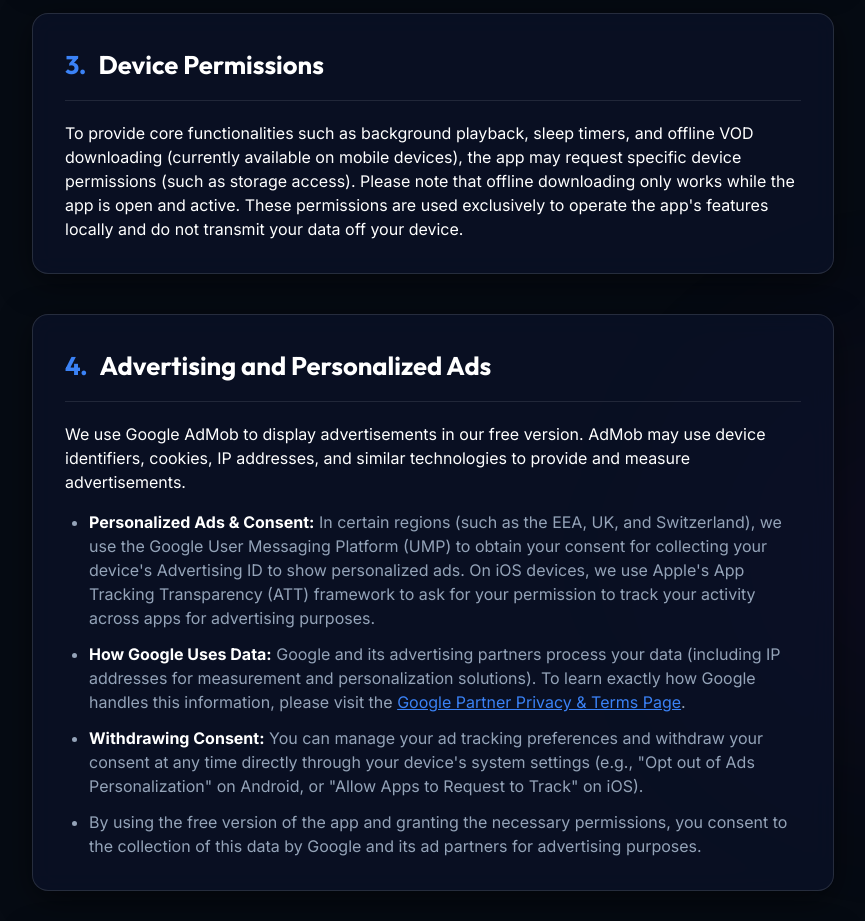
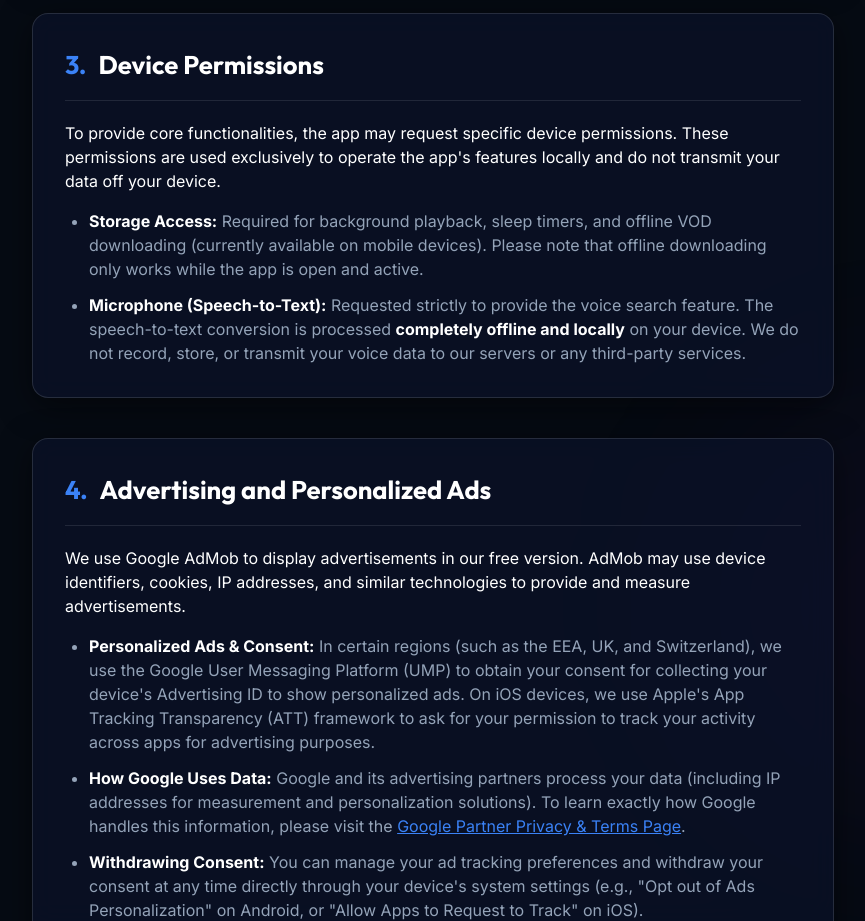
Before and after one commit to loddigital/lodplayer-web, a website with bundled scripts: page privacy-policy.html in a window 1280 px wide. Shown: the part 1060-1981 px from the top of the page, without its empty margins (207-1072 px from the left). Built offline with nearby package versions, Linux system fonts and the light colour scheme.

Commit message:
privacy-policy update

```diff
--- a/privacy-policy.html
+++ b/privacy-policy.html
@@ -112,12 +112,12 @@
                         class="font-outfit font-bold text-[1.6rem] text-white border-b border-white/10 pb-4 mb-5 flex items-center gap-3">
                         <span class="text-primary">3.</span> Device Permissions
                     </h2>
-                    <p>To provide core functionalities such as background playback, sleep timers, and offline VOD
-                        downloading (currently available on mobile devices), the app may request specific device
-                        permissions (such as storage access). Please note that offline downloading only works while the
-                        app is open and active. These permissions are used
-                        exclusively to operate the app's features locally and do not transmit your data off your device.
-                    </p>
+                    <p class="mb-4">To provide core functionalities, the app may request specific device
+                        permissions. These permissions are used exclusively to operate the app's features locally and do not transmit your data off your device.</p>
+                    <ul class="list-disc pl-6 space-y-3 text-textDark">
+                        <li><strong class="text-white">Storage Access:</strong> Required for background playback, sleep timers, and offline VOD downloading (currently available on mobile devices). Please note that offline downloading only works while the app is open and active.</li>
+                        <li><strong class="text-white">Microphone (Speech-to-Text):</strong> Requested strictly to provide the voice search feature. The speech-to-text conversion is processed <strong class="text-white">completely offline and locally</strong> on your device. We do not record, store, or transmit your voice data to our servers or any third-party services.</li>
+                    </ul>
                 </section>
 
                 <section
--- a/sitemap.xml
+++ b/sitemap.xml
@@ -176,7 +176,7 @@
   </url>
   <url>
     <loc>https://lodplayer.com/privacy-policy.html</loc>
-    <lastmod>2026-06-17</lastmod>
+    <lastmod>2026-07-17</lastmod>
     <changefreq>yearly</changefreq>
     <priority>0.3</priority>
   </url>
```
